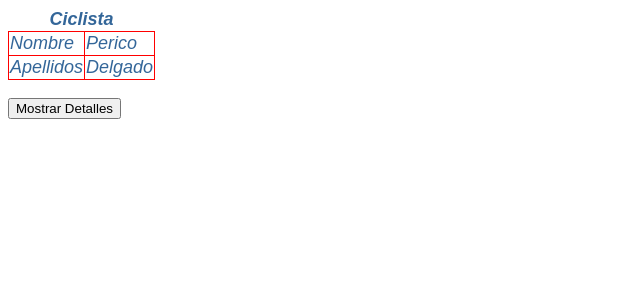
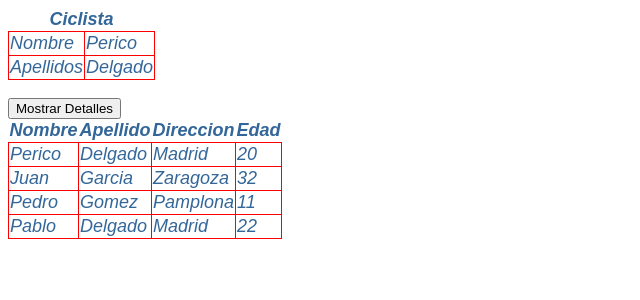
Before and after one commit to alex55fc/DAM2-PMDM-ANGULAR, an Angular app in the folder Angular/proyectoAngular/: page / in a window 1280 px wide. Shown: the top 300 px of the page, without its empty margins (0-640 px from the left). Built offline with nearby package versions, Linux system fonts and the light colour scheme.

Commit message:
new component added 'AlumnoLista.component.ts' in 'Alumnos' package. Is a list

```diff
--- /dev/null
+++ b/Angular/proyectoAngular/src/app/Alumnos/AlumnoLista.component.html
@@ -0,0 +1,19 @@
+<table>
+    <thead>
+        <tr>
+            <th>Nombre</th>
+            <th>Apellido</th>
+            <th>Direccion</th>
+            <th>Edad</th>
+        </tr>
+    </thead>
+    <tbody>
+        <!--el ngFor es como un foreach-->
+         <tr *ngFor="let alumno of alumnos">
+            <td>{{alumno.nombre}}</td>
+            <td>{{alumno.apellidos}}</td>
+            <td>{{alumno.direccion}}</td>
+            <td>{{alumno.edad}}</td>
+        </tr>
+    </tbody>
+</table>
--- /dev/null
+++ b/Angular/proyectoAngular/src/app/Alumnos/AlumnoLista.component.ts
@@ -0,0 +1,24 @@
+import { Component } from '@angular/core';
+import { CommonModule } from '@angular/common';
+import { RouterOutlet } from '@angular/router';
+
+@Component({
+// Define el selector del componente, este será usado para insertar este componente en otros archivos HTML
+  selector: 'lista-alumnos',
+  standalone: true,
+  imports: [CommonModule, RouterOutlet],
+  templateUrl: './AlumnoLista.component.html',
+  styleUrl: './Alumno.component.css'
+})
+
+// Define la clase del componente
+export class AlumnoListaComponent {
+    //depende de lo que pongamos aqui abajo se vera una cosa u otra en la pagina web
+    alumnos : any[] = [
+        {nombre: 'Perico', apellidos: 'Delgado', direccion: 'Madrid', edad: 20},
+        {nombre: 'Juan', apellidos: 'Garcia', direccion: 'Zaragoza', edad: 32},
+        {nombre: 'Pedro', apellidos: 'Gomez', direccion: 'Pamplona', edad: 11},
+        {nombre: 'Pablo', apellidos: 'Delgado', direccion: 'Madrid', edad: 22},
+    ];
+
+  }
--- a/Angular/proyectoAngular/src/app/app.component.ts
+++ b/Angular/proyectoAngular/src/app/app.component.ts
@@ -5,16 +5,22 @@ import { Component } from '@angular/core';
 import { CommonModule } from '@angular/common';
 import { RouterOutlet } from '@angular/router';
 import { AlumnoComponent } from './Alumnos/Alumno.component';
-
+// Importa el componente 'AlumnoListaComponent' desde el archivo 'AlumnoLista.component.ts'
+import { AlumnoListaComponent } from './Alumnos/AlumnoLista.component';
 // Define un componente con metadatos
 @Component({
   // Define el selector del componente, este será usado para insertar este componente en otros archivos HTML
   selector: 'app-root',
   standalone: true,
-  imports: [CommonModule, RouterOutlet, AlumnoComponent],
+  //añadir aqui cada import que hagamos
+  imports: [CommonModule, RouterOutlet, AlumnoComponent, AlumnoListaComponent],
 
   template:
-  `<el-alumno></el-alumno>`,
+  `<el-alumno></el-alumno>
+  <lista-alumnos></lista-alumnos>
+  `
+  ,
+
   /*ngIf es para que si es true se muestre y si es false no se muestre
   `
     <img src="assets/tricolorr.jpg" width='200' *ngIf='visible'>
```
